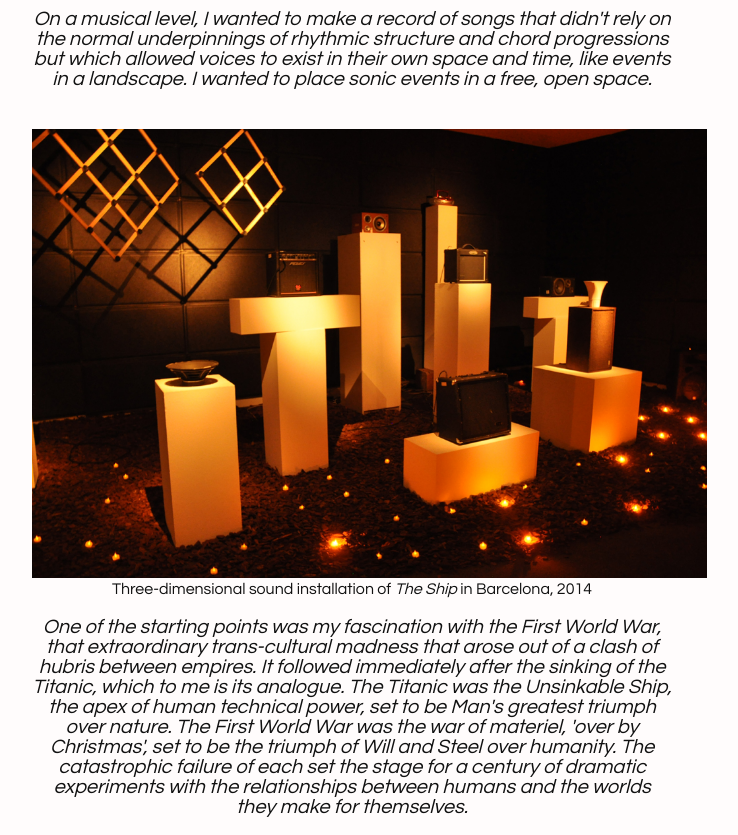
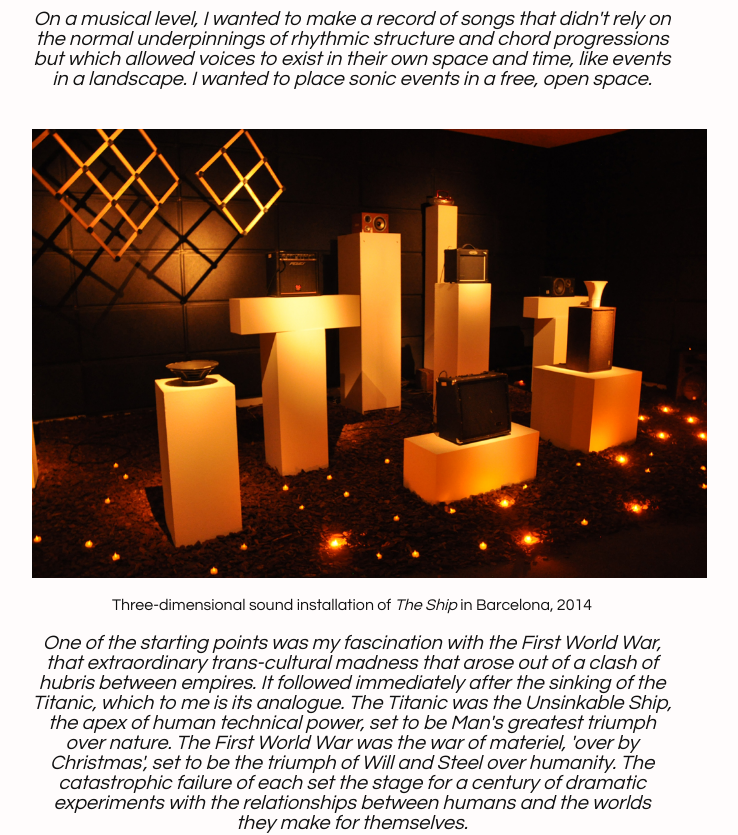
Before and after one commit to NickPriv/nickpriv.github.io, a plain HTML site: page Hubris and Paranoia/index.html in a window 1280 px wide. Shown: the part 820-1655 px from the top of the page, without its empty margins (288-1026 px from the left). Drawn offline with Linux system fonts and the light colour scheme.

Commit message:
Update index.html

```diff
--- a/Hubris and Paranoia/index.html
+++ b/Hubris and Paranoia/index.html
@@ -21,7 +21,7 @@
 	On a musical level, I wanted to make a record of songs that didn't rely on the normal underpinnings of rhythmic structure and chord progressions but which allowed voices to exist in their own space and time, like events in a landscape. I wanted to place sonic events in a free, open space.<br><br></i></p>
 
 	<p style="font-size: 16px"><img src="Images/installation01.jpg" style="width:675px;padding-bottom: 0px;">
-	Three-dimensional sound installation of <i>The Ship</i> in Barcelona, 2014</p>
+	<div class="caption">Three-dimensional sound installation of <i>The Ship</i> in Barcelona, 2014</div></p>
 
 	<p><i>One of the starting points was my fascination with the First World War, that extraordinary trans-cultural madness that arose out of a clash of hubris between empires. It followed immediately after the sinking of the Titanic, which to me is its analogue. The Titanic was the Unsinkable Ship, the apex of human technical power, set to be Man's greatest triumph over nature. The First World War was the war of materiel, 'over by Christmas', set to be the triumph of Will and Steel over humanity. The catastrophic failure of each set the stage for a century of dramatic experiments with the relationships between humans and the worlds they make for themselves.<br><br></i></p>
 
```
